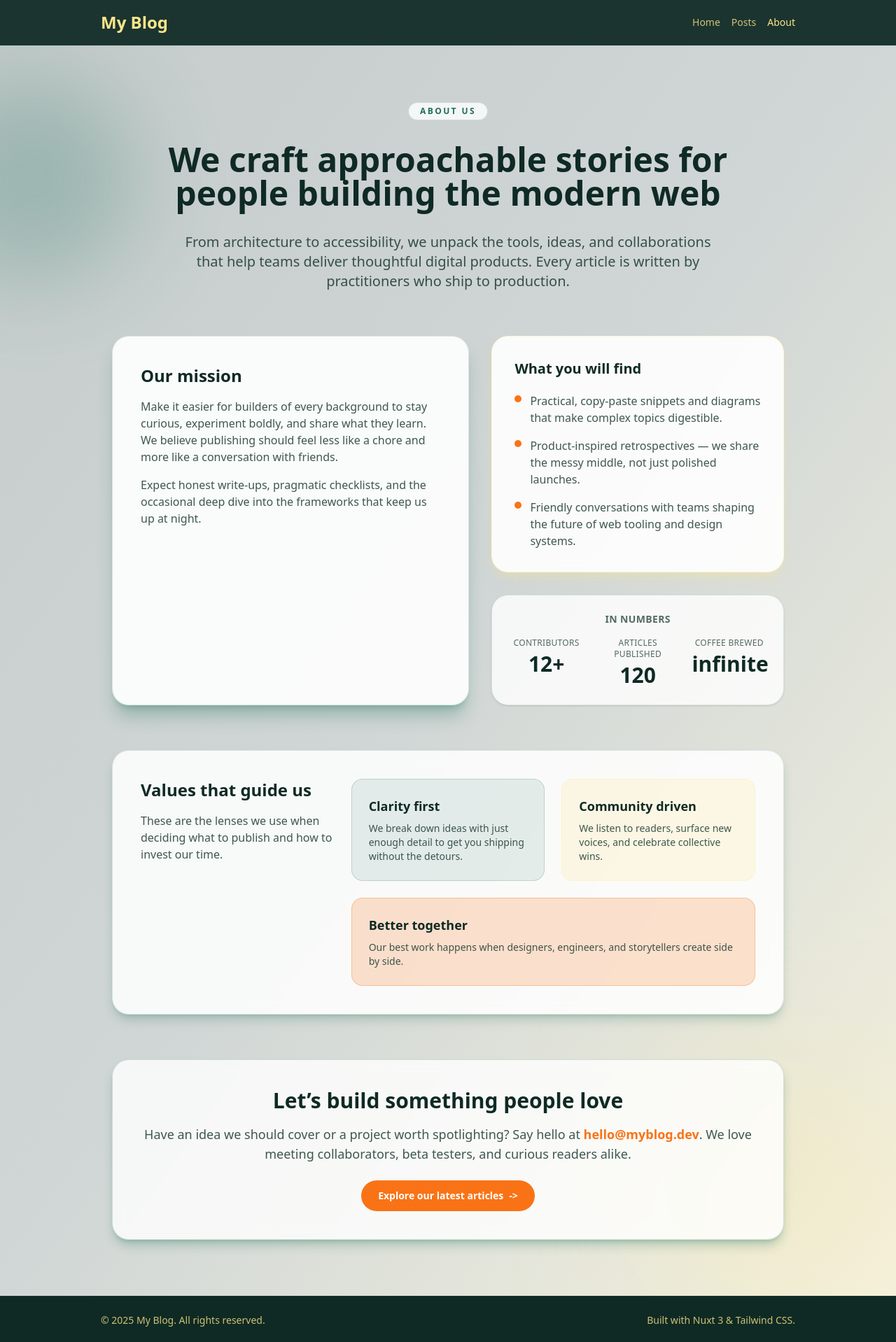
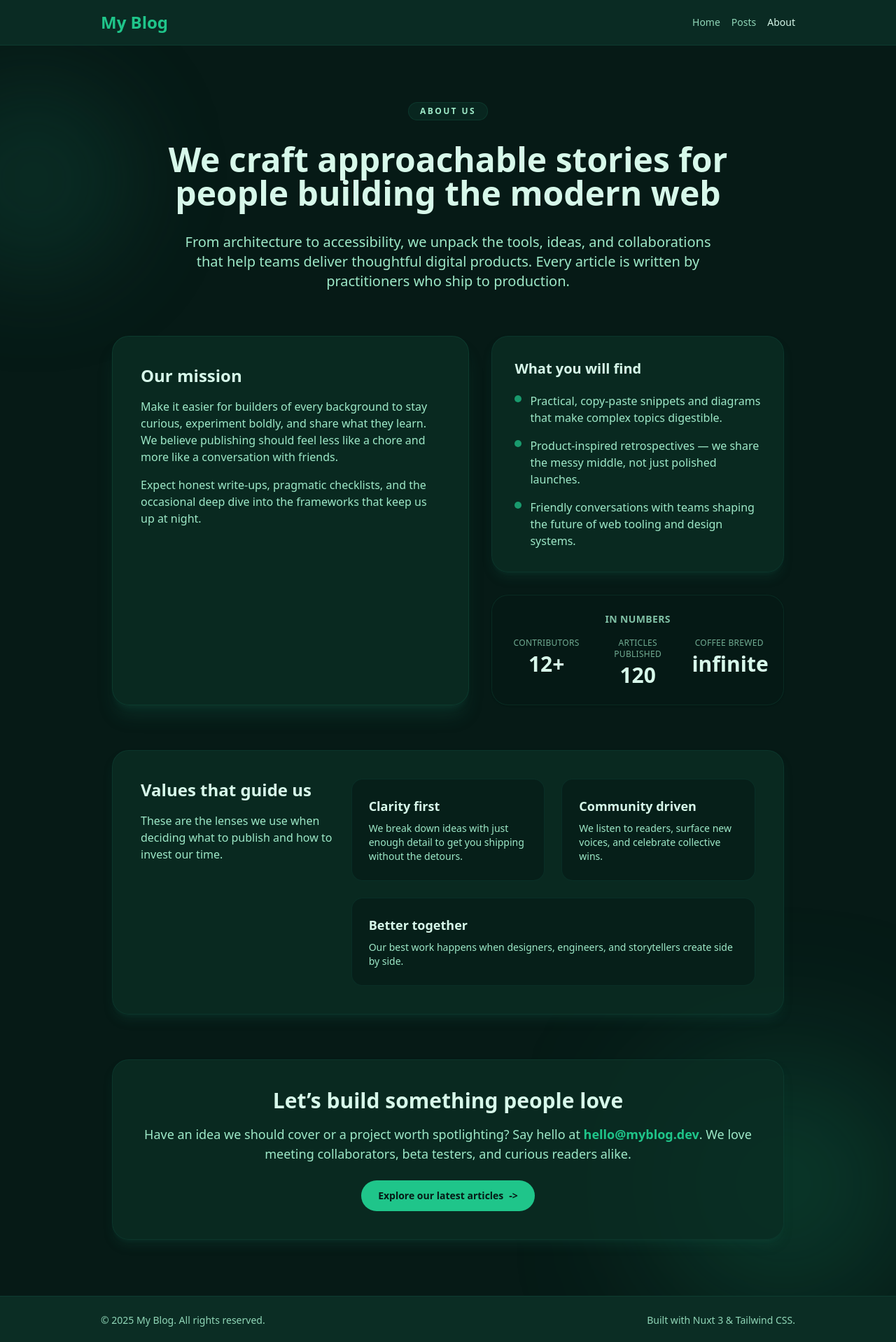
Before and after one commit to ZCroninDev/tales-by-torchlight, a Nuxt app: page /about in a window 1280 px wide. Shown: the top 1918 px of the page at 70% size. Built offline with nearby package versions, Linux system fonts and the light colour scheme.

Commit message:
Updates color pallet

```diff
--- a/app/app.vue
+++ b/app/app.vue
@@ -1,12 +1,12 @@
 <template>
-    <div class="min-h-screen flex flex-col bg-emeraldSpruce/5 text-emeraldDeep">
-        <header class="border-b border-emeraldJade/20 bg-emeraldDeep/95 text-torchGold backdrop-blur">
+    <div class="min-h-screen flex flex-col bg-emeraldDeep text-mist">
+        <header class="border-b border-emeraldJade/40 bg-emeraldSpruce/95 text-mist">
             <div class="max-w-5xl mx-auto flex items-center justify-between px-4 py-4">
-                <NuxtLink to="/" class="text-2xl font-extrabold text-torchGold transition hover:text-torchOrange">My Blog</NuxtLink>
-                <nav class="flex items-center gap-4 text-sm font-medium text-torchGold/80">
-                    <NuxtLink to="/" class="transition-colors hover:text-torchOrange" exact-active-class="text-torchGold">Home</NuxtLink>
-                    <NuxtLink to="/all-posts" class="transition-colors hover:text-torchOrange" exact-active-class="text-torchGold">Posts</NuxtLink>
-                    <NuxtLink to="/about" class="transition-colors hover:text-torchOrange" exact-active-class="text-torchGold">About</NuxtLink>
+                <NuxtLink to="/" class="text-2xl font-extrabold text-torchGold transition hover:text-mist">My Blog</NuxtLink>
+                <nav class="flex items-center gap-4 text-sm font-medium text-haze/90">
+                    <NuxtLink to="/" class="transition-colors hover:text-torchGold" exact-active-class="text-mist">Home</NuxtLink>
+                    <NuxtLink to="/all-posts" class="transition-colors hover:text-torchGold" exact-active-class="text-mist">Posts</NuxtLink>
+                    <NuxtLink to="/about" class="transition-colors hover:text-torchGold" exact-active-class="text-mist">About</NuxtLink>
                 </nav>
             </div>
         </header>
@@ -15,7 +15,7 @@
             <NuxtPage />
         </main>
 
-        <footer class="border-t border-emeraldJade/20 bg-emeraldDeep text-torchGold/80">
+        <footer class="border-t border-emeraldJade/40 bg-emeraldSpruce text-haze/90">
             <div class="max-w-5xl mx-auto flex flex-col gap-2 px-4 py-6 text-sm sm:flex-row sm:items-center sm:justify-between">
                 <span>&copy; 2025 My Blog. All rights reserved.</span>
                 <span>Built with Nuxt 3 &amp; Tailwind CSS.</span>
--- a/app/pages/about.vue
+++ b/app/pages/about.vue
@@ -1,38 +1,38 @@
 <template>
-    <section class="relative min-h-screen overflow-hidden bg-gradient-to-br from-emeraldDeep/20 via-emeraldSpruce/15 to-torchGold/20">
-        <div class="pointer-events-none absolute -left-24 top-12 h-72 w-72 rounded-full bg-emeraldJade/25 blur-3xl" />
-        <div class="pointer-events-none absolute bottom-0 right-0 h-80 w-80 rounded-full bg-torchGold/30 blur-[120px]" />
+    <section class="relative min-h-screen overflow-hidden bg-emeraldDeep">
+        <div class="pointer-events-none absolute -left-24 top-12 h-72 w-72 rounded-full bg-emeraldJade/30 blur-3xl" />
+        <div class="pointer-events-none absolute bottom-0 right-0 h-80 w-80 rounded-full bg-torchGold/25 blur-[120px]" />
 
         <div class="relative mx-auto flex w-full max-w-5xl flex-col gap-16 px-4 py-20 sm:px-6 lg:px-8">
             <header class="space-y-6 text-center sm:space-y-8">
-                <span class="inline-flex items-center gap-2 rounded-full border border-emeraldJade/20 bg-white/80 px-4 py-1 text-xs font-semibold uppercase tracking-[0.2em] text-emeraldJade">
+                <span class="inline-flex items-center gap-2 rounded-full border border-emeraldJade/40 bg-emeraldSpruce/70 px-4 py-1 text-xs font-semibold uppercase tracking-[0.2em] text-haze">
                     About us
                 </span>
-                <h1 class="text-4xl font-bold leading-tight text-emeraldDeep sm:text-5xl">
+                <h1 class="text-4xl font-bold leading-tight text-mist sm:text-5xl">
                     We craft approachable stories for people building the modern web
                 </h1>
-                <p class="mx-auto max-w-3xl text-lg text-emeraldSpruce/80 sm:text-xl">
+                <p class="mx-auto max-w-3xl text-lg text-haze sm:text-xl">
                     From architecture to accessibility, we unpack the tools, ideas, and collaborations that help teams deliver thoughtful digital products.
                     Every article is written by practitioners who ship to production.
                 </p>
             </header>
 
             <div class="grid gap-8 lg:grid-cols-[1.1fr_0.9fr]">
-                <article class="rounded-3xl border border-emeraldJade/15 bg-white/90 p-10 shadow-xl shadow-emeraldJade/30 backdrop-blur">
-                    <h2 class="text-2xl font-semibold text-emeraldDeep">Our mission</h2>
-                    <p class="mt-4 text-emeraldSpruce/80">
+                <article class="rounded-3xl border border-emeraldJade/40 bg-emeraldSpruce/80 p-10 shadow-xl shadow-emeraldJade/30">
+                    <h2 class="text-2xl font-semibold text-mist">Our mission</h2>
+                    <p class="mt-4 text-haze">
                         Make it easier for builders of every background to stay curious, experiment boldly, and share what they learn.
                         We believe publishing should feel less like a chore and more like a conversation with friends.
                     </p>
-                    <p class="mt-4 text-emeraldSpruce/80">
+                    <p class="mt-4 text-haze">
                         Expect honest write-ups, pragmatic checklists, and the occasional deep dive into the frameworks that keep us up at night.
                     </p>
                 </article>
 
                 <aside class="flex flex-col gap-8">
-                    <article class="rounded-3xl border border-torchGold/30 bg-white/90 p-8 shadow-lg shadow-torchGold/30 backdrop-blur">
-                        <h2 class="text-xl font-semibold text-emeraldDeep">What you will find</h2>
-                        <ul class="mt-5 space-y-4 text-emeraldSpruce/80">
+                    <article class="rounded-3xl border border-emeraldJade/30 bg-emeraldSpruce/80 p-8 shadow-lg shadow-emeraldJade/25">
+                        <h2 class="text-xl font-semibold text-mist">What you will find</h2>
+                        <ul class="mt-5 space-y-4 text-haze">
                             <li class="flex gap-3">
                                 <span class="mt-1 inline-flex h-2.5 w-2.5 shrink-0 rounded-full bg-torchOrange" />
                                 Practical, copy-paste snippets and diagrams that make complex topics digestible.
@@ -48,65 +48,65 @@
                         </ul>
                     </article>
 
-                    <div class="grid gap-4 rounded-3xl border border-emeraldJade/15 bg-white/80 p-6 text-center shadow">
-                        <p class="text-sm font-semibold uppercase tracking-wide text-emeraldSpruce/70">In numbers</p>
+                    <div class="grid gap-4 rounded-3xl border border-emeraldJade/30 bg-emeraldDeep/70 p-6 text-center shadow">
+                        <p class="text-sm font-semibold uppercase tracking-wide text-haze/80">In numbers</p>
                         <dl class="grid gap-6 sm:grid-cols-3">
                             <div>
-                                <dt class="text-xs uppercase tracking-wide text-emeraldSpruce/70">Contributors</dt>
-                                <dd class="mt-1 text-3xl font-bold text-emeraldDeep">12+</dd>
+                                <dt class="text-xs uppercase tracking-wide text-haze/70">Contributors</dt>
+                                <dd class="mt-1 text-3xl font-bold text-mist">12+</dd>
                             </div>
                             <div>
-                                <dt class="text-xs uppercase tracking-wide text-emeraldSpruce/70">Articles published</dt>
-                                <dd class="mt-1 text-3xl font-bold text-emeraldDeep">120</dd>
+                                <dt class="text-xs uppercase tracking-wide text-haze/70">Articles published</dt>
+                                <dd class="mt-1 text-3xl font-bold text-mist">120</dd>
                             </div>
                             <div>
-                                <dt class="text-xs uppercase tracking-wide text-emeraldSpruce/70">Coffee brewed</dt>
-                                <dd class="mt-1 text-3xl font-bold text-emeraldDeep">infinite</dd>
+                                <dt class="text-xs uppercase tracking-wide text-haze/70">Coffee brewed</dt>
+                                <dd class="mt-1 text-3xl font-bold text-mist">infinite</dd>
                             </div>
                         </dl>
                     </div>
                 </aside>
             </div>
 
-            <section class="grid gap-6 rounded-3xl border border-emeraldJade/15 bg-white/85 p-10 shadow-lg shadow-emeraldJade/25 backdrop-blur lg:grid-cols-3">
+            <section class="grid gap-6 rounded-3xl border border-emeraldJade/30 bg-emeraldSpruce/80 p-10 shadow-lg shadow-emeraldJade/25 lg:grid-cols-3">
                 <div class="lg:col-span-1">
-                    <h2 class="text-2xl font-semibold text-emeraldDeep">Values that guide us</h2>
-                    <p class="mt-4 text-emeraldSpruce/80">
+                    <h2 class="text-2xl font-semibold text-mist">Values that guide us</h2>
+                    <p class="mt-4 text-haze">
                         These are the lenses we use when deciding what to publish and how to invest our time.
                     </p>
                 </div>
                 <div class="grid gap-6 lg:col-span-2 sm:grid-cols-2">
-                    <article class="rounded-2xl border border-emeraldJade/20 bg-emeraldJade/10 p-6">
-                        <h3 class="text-lg font-semibold text-emeraldDeep">Clarity first</h3>
-                        <p class="mt-2 text-sm text-emeraldSpruce/80">
+                    <article class="rounded-2xl border border-emeraldJade/30 bg-emeraldDeep/60 p-6">
+                        <h3 class="text-lg font-semibold text-mist">Clarity first</h3>
+                        <p class="mt-2 text-sm text-haze">
                             We break down ideas with just enough detail to get you shipping without the detours.
                         </p>
                     </article>
-                    <article class="rounded-2xl border border-torchGold/30 bg-torchGold/20 p-6">
-                        <h3 class="text-lg font-semibold text-emeraldDeep">Community driven</h3>
-                        <p class="mt-2 text-sm text-emeraldSpruce/80">
+                    <article class="rounded-2xl border border-emeraldJade/30 bg-emeraldDeep/60 p-6">
+                        <h3 class="text-lg font-semibold text-mist">Community driven</h3>
+                        <p class="mt-2 text-sm text-haze">
                             We listen to readers, surface new voices, and celebrate collective wins.
                         </p>
                     </article>
-                    <article class="rounded-2xl border border-torchOrange/30 bg-torchOrange/20 p-6 sm:col-span-2">
-                        <h3 class="text-lg font-semibold text-emeraldDeep">Better together</h3>
-                        <p class="mt-2 text-sm text-emeraldSpruce/80">
+                    <article class="rounded-2xl border border-emeraldJade/30 bg-emeraldDeep/60 p-6 sm:col-span-2">
+                        <h3 class="text-lg font-semibold text-mist">Better together</h3>
+                        <p class="mt-2 text-sm text-haze">
                             Our best work happens when designers, engineers, and storytellers create side by side.
                         </p>
                     </article>
                 </div>
             </section>
 
-            <footer class="rounded-3xl border border-emeraldJade/20 bg-white/80 p-10 text-center shadow-lg shadow-emeraldJade/30 backdrop-blur">
-                <h2 class="text-3xl font-semibold text-emeraldDeep">Let’s build something people love</h2>
-                <p class="mt-4 text-lg text-emeraldSpruce/80">
+            <footer class="rounded-3xl border border-emeraldJade/30 bg-emeraldSpruce/80 p-10 text-center shadow-lg shadow-emeraldJade/25">
+                <h2 class="text-3xl font-semibold text-mist">Let’s build something people love</h2>
+                <p class="mt-4 text-lg text-haze">
                     Have an idea we should cover or a project worth spotlighting? Say hello at
-                    <a href="mailto:hello@myblog.dev" class="font-semibold text-torchOrange underline-offset-4 hover:text-torchGold hover:underline">hello@myblog.dev</a>.
+                    <a href="mailto:hello@myblog.dev" class="font-semibold text-torchGold underline-offset-4 hover:text-mist hover:underline">hello@myblog.dev</a>.
                     We love meeting collaborators, beta testers, and curious readers alike.
                 </p>
                 <NuxtLink
                     to="/all-posts"
-                    class="mt-6 inline-flex items-center gap-2 rounded-full bg-torchOrange px-6 py-3 text-sm font-semibold text-white transition hover:bg-torchGold hover:text-emeraldDeep"
+                    class="mt-6 inline-flex items-center gap-2 rounded-full bg-torchGold px-6 py-3 text-sm font-semibold text-emeraldDeep transition hover:bg-torchOrange hover:text-mist"
                 >
                     Explore our latest articles
                     <span aria-hidden="true">-></span>
```
Also changed, not shown: app/components/PostsCard.vue (+5 -5 lines), app/pages/all-posts.vue (+11 -11 lines), app/pages/index.vue (+13 -13 lines), app/pages/posts/[slug].vue (+6 -6 lines), tailwind.config.js (+8 -6 lines).
